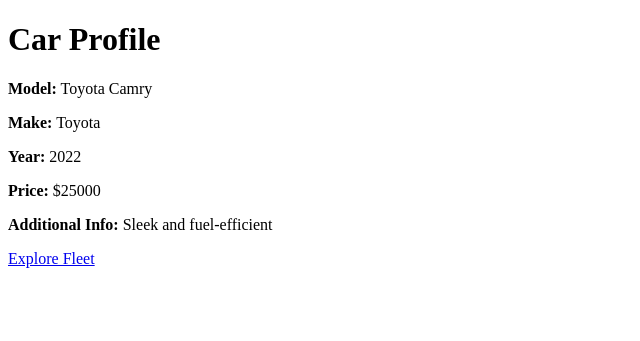
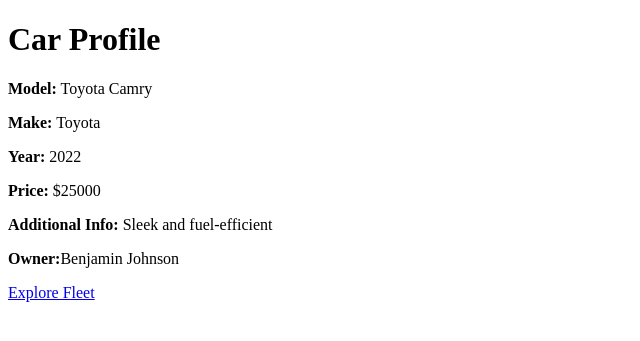
Before and after one commit to Nartben7788/cruisehub, a Flask app: page /car_profile/1 in a window 1280 px wide. Shown: the top 341 px of the page, without its empty margins (0-640 px from the left). Run offline with Flask 3, Linux system fonts and the light colour scheme; data comes from the database, SQL or seed files in the repository.

Commit message:
Added the owner of the car to the car profile so that it shows as part of the information

```diff
--- a/app.py
+++ b/app.py
@@ -187,7 +187,8 @@ def user_dashboard():
 @app.route('/car_profile/<int:car_id>')
 def car_profile(car_id):
     car = Car.query.get_or_404(car_id)
-    return render_template('car_profile.html', car=car)
+    owner = Owner.query.get_or_404(car.owner_id)
+    return render_template('car_profile.html', car=car, owner=owner)
 
 
 
--- a/templates/car_profile.html
+++ b/templates/car_profile.html
@@ -13,8 +13,9 @@
         <p><strong>Year:</strong> {{ car.year }}</p>
         <p><strong>Price:</strong> ${{ car.price }}</p>
         <p><strong>Additional Info:</strong> {{ car.additional_info }}</p>
+        <p><strong>Owner:</strong>{{ owner.name}}</p>
+    </div>
 
-    </div>
 
     <a href="{{ url_for('user_dashboard') }}">Explore Fleet</a>
 </body>
```
